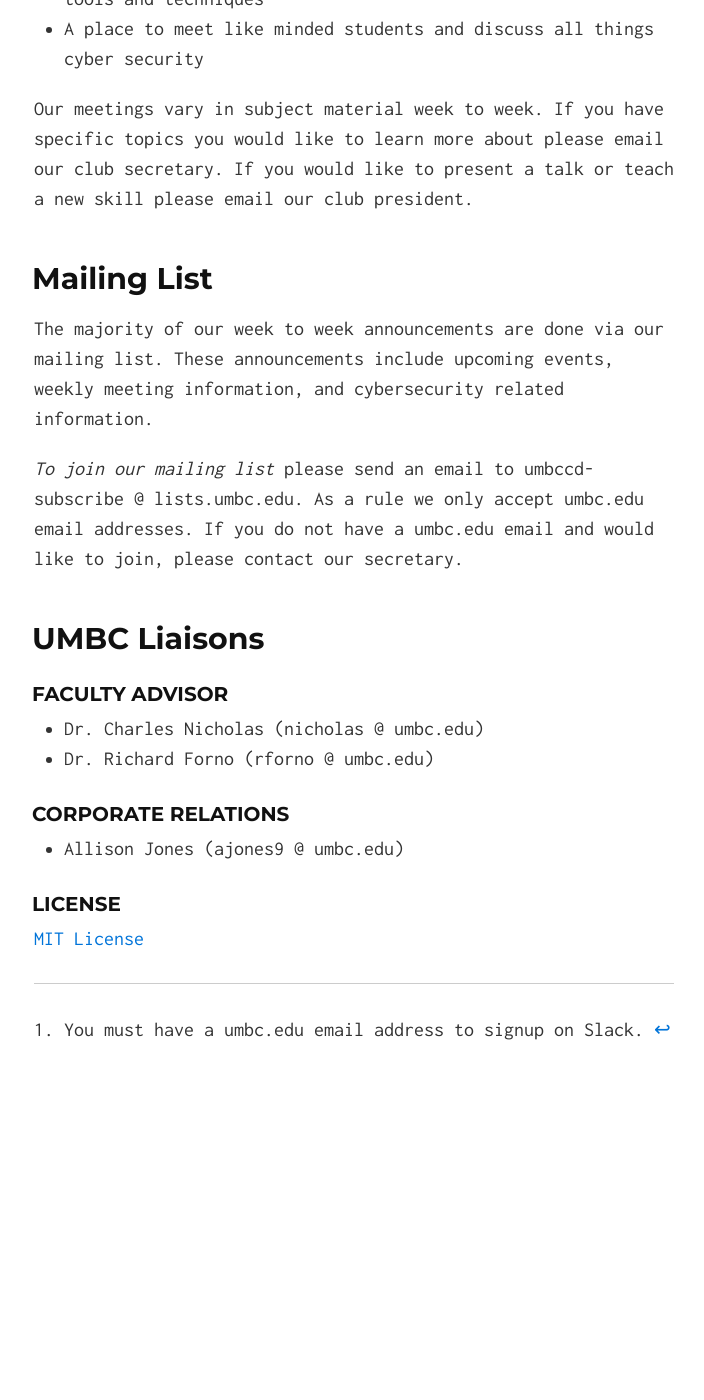
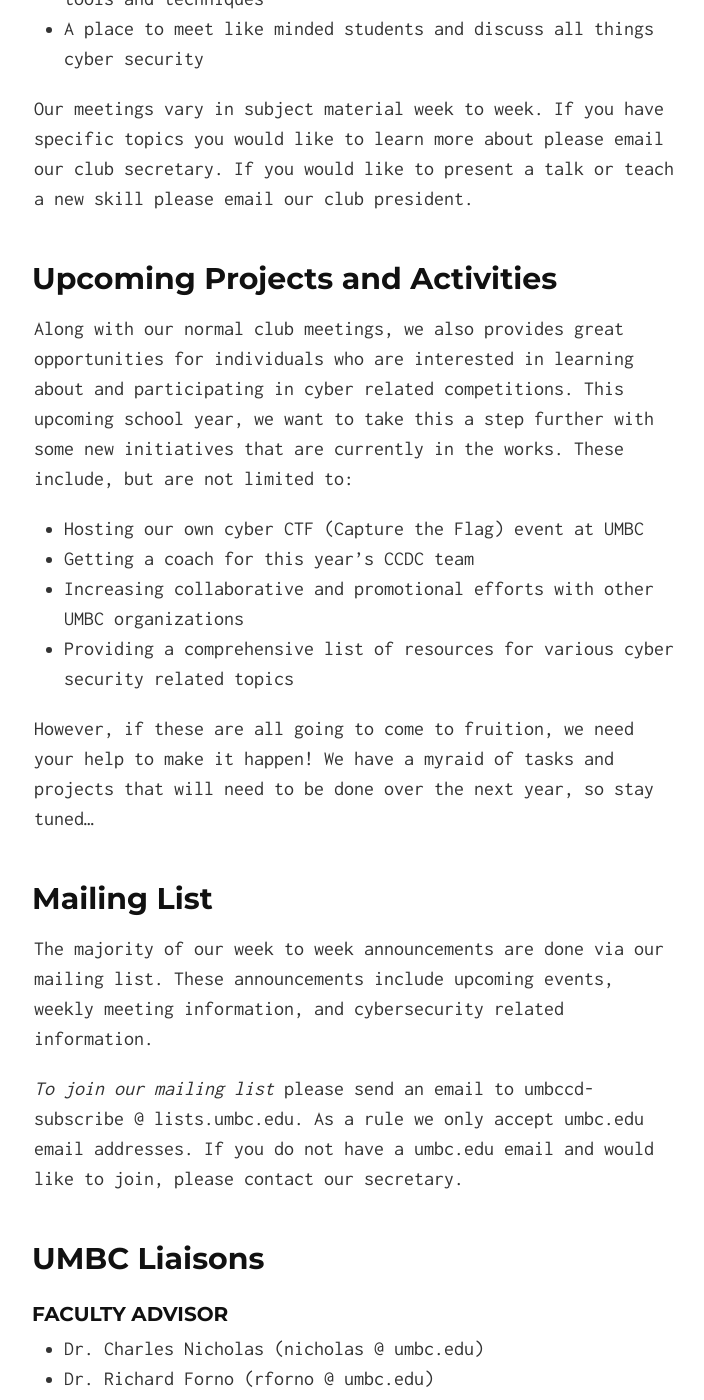
Before and after one commit to UMBCCyberDawgs/umbccyberdawgs.github.io, a Jekyll site: the page built from index.md, in a window 1280 px wide and 1400 px high, scrolled down 1156 px. Shown: the whole window, without its empty margins (286-990 px from the left). Built offline with Jekyll 4.4.1, drawn with Linux system fonts in a browser that asks for light colours; before the commit the page ends 2301 px from its top, so only the background shows below that.

Commit message:
Update index.md
Added the Upcoming Projects and Activities section.

```diff
--- a/index.md
+++ b/index.md
@@ -42,6 +42,23 @@ you would like to learn more about please email our club secretary. If you
 would like to present a talk or teach a new skill please email our club
 president.
 
+## Upcoming Projects and Activities
+
+Along with our normal club meetings, we also provides great opportunities
+for individuals who are interested in learning about and participating in
+cyber related competitions. This upcoming school year, we want to take this a
+step further with some new initiatives that are currently in the works. These
+include, but are not limited to:
+
+* Hosting our own cyber CTF (Capture the Flag) event at UMBC
+* Getting a coach for this year's CCDC team
+* Increasing collaborative and promotional efforts with other UMBC organizations
+* Providing a comprehensive list of resources for various cyber security related topics
+
+However, if these are all going to come to fruition, we need your help to
+make it happen! We have a myraid of tasks and projects that will need to be done
+over the next year, so stay tuned...
+
 ## Mailing List<a name="mailinglist"><a>
 
 The majority of our week to week announcements are done via our mailing list.
```
